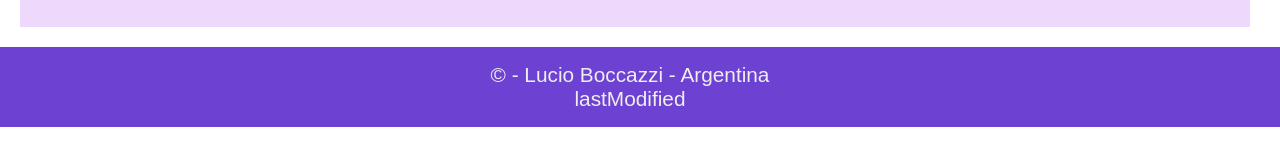
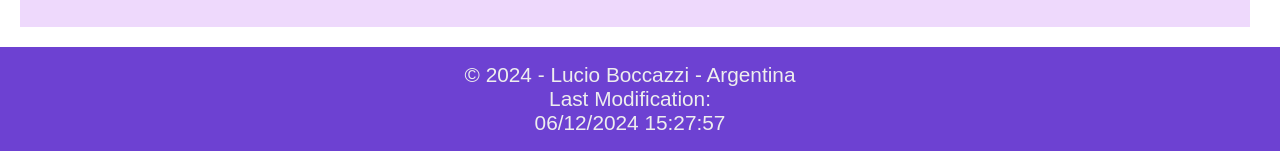
Before and after one commit to lucioboccazzi/wdd131, a plain HTML site: page index.html in a window 1280 px wide. Shown: the part 755-906 px from the top of the page. Before the commit the page ends 882 px from the top, so only its background shows below. Drawn offline with Linux system fonts and the light colour scheme.

Commit message:
js finished

```diff
--- a/index.html
+++ b/index.html
@@ -9,6 +9,7 @@
         content="WDD 131 - Dynamic Web Fundamentals. Lucio Boccazzi. This page is a summary of my personal information." />
     <meta name="author" content="Lucio Boccazzi" />
     <link rel="stylesheet" href="styles/base.css"/>
+    <script src="scripts/getdates.js" defer></script>
 
     <link rel="preconnect" href="https://fonts.googleapis.com">
     <link rel="preconnect" href="https://fonts.gstatic.com" crossorigin>
@@ -64,9 +65,9 @@
     </main>
 
     <footer>
-        <p>© <span id="currentyear"></span> - Lucio Boccazzi - Argentina</p>
+        <p>© <span id="year"></span> - Lucio Boccazzi - Argentina</p>
 
-        <p>lastModified</p>
+        <p>Last Modification:<p id="lastModified"></p></p>
 
     </footer>
 
--- a/scripts/getdates.js
+++ b/scripts/getdates.js
@@ -0,0 +1,8 @@
+const year = document.querySelector("#year");
+
+const today = new Date();
+
+year.innerHTML = `<span class="highlight">${today.getFullYear()}</span>`;
+
+var lastModified = document.lastModified;
+document.getElementById("lastModified").innerHTML = lastModified;
```
